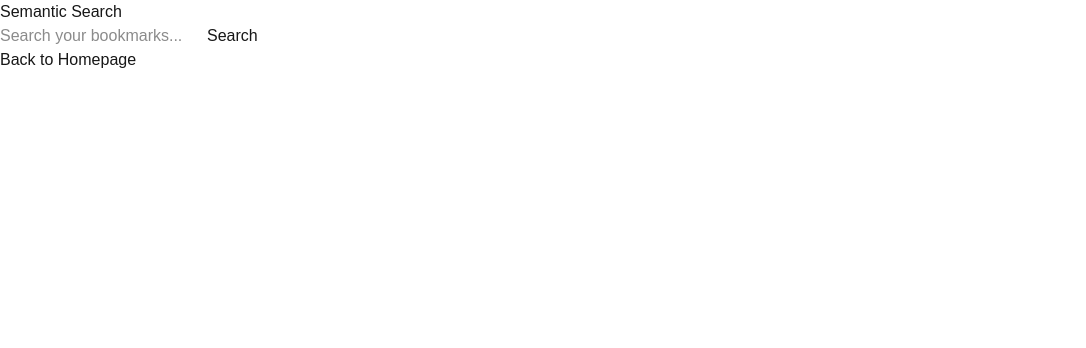
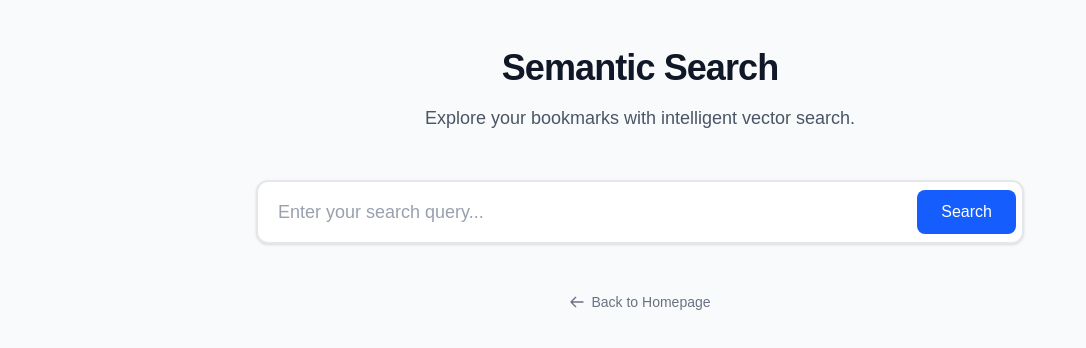
Before and after one commit to binay-das/mnemonic-ai, a Next.js app: page /search in a window 1280 px wide. Shown: the top 348 px of the page, without its empty margins (0-1086 px from the left). Built offline with nearby package versions, Linux system fonts and the light colour scheme.

Commit message:
semantic search for a bookmark page

```diff
--- a/app/search/page.tsx
+++ b/app/search/page.tsx
@@ -4,10 +4,11 @@ import { useState } from 'react';
 import Link from 'next/link';
 
 export default function SearchPage() {
-    const [query, setQuery] = useState('');
-    const [results, setResults] = useState([]);
-    const [loading, setLoading] = useState(false);
-    const [error, setError] = useState('');
+    const [query, setQuery] = useState<string>('');
+    const [results, setResults] = useState<any[]>([]);
+    const [loading, setLoading] = useState<boolean>(false);
+    const [error, setError] = useState<string>('');
+    const [hasSearched, setHasSearched] = useState<boolean>(false);
 
     async function handleSearch(e: React.FormEvent) {
         e.preventDefault();
@@ -18,6 +19,7 @@ export default function SearchPage() {
 
         setLoading(true);
         setError('');
+        setHasSearched(true);
 
         try {
             const response = await fetch(`/api/search?q=${encodeURIComponent(query)}`);
@@ -37,44 +39,123 @@ export default function SearchPage() {
     }
 
     return (
-        <div>
-            <h1>Semantic Search</h1>
+        <div className="min-h-screen bg-gray-50 dark:bg-zinc-950 py-12 px-4 sm:px-6 lg:px-8">
+            <div className="max-w-3xl mx-auto">
+                <div className="mb-12 text-center">
+                    <h1 className="text-4xl font-extrabold text-gray-900 dark:text-white mb-4 tracking-tight">
+                        Semantic Search
+                    </h1>
+                    <p className="text-lg text-gray-600 dark:text-gray-400">
+                        Explore your bookmarks with intelligent vector search.
+                    </p>
+                </div>
 
-            <form onSubmit={handleSearch}>
+                <form onSubmit={handleSearch} className="mb-10">
+                    <div className="relative flex items-center">
                         <input
                             type="text"
                             value={query}
                             onChange={(e) => setQuery(e.target.value)}
-                    placeholder="Search your bookmarks..."
+                            placeholder="Enter your search query..."
+                            className="w-full px-5 py-4 text-lg bg-white dark:bg-zinc-900 border-2 border-gray-200 dark:border-zinc-800 rounded-xl focus:outline-none focus:border-blue-500 dark:focus:border-blue-500 focus:ring-4 focus:ring-blue-500/10 text-gray-900 dark:text-white placeholder-gray-400 dark:placeholder-zinc-500 shadow-sm transition-colors duration-200"
                         />
-                <button type="submit">Search</button>
+                        <button
+                            type="submit"
+                            className="absolute right-2 px-6 py-2.5 bg-blue-600 hover:bg-blue-700 text-white font-medium rounded-lg transition-colors duration-200"
+                        >
+                            Search
+                        </button>
+                    </div>
                 </form>
 
-            {loading && <p>Searching...</p>}
+                {loading && (
+                    <div className="py-12 text-center">
+                        <div className="inline-block w-8 h-8 border-[3px] border-current border-t-transparent text-blue-600 rounded-full animate-spin" role="status" aria-label="loading">
+                        </div>
+                        <p className="mt-4 text-gray-500 dark:text-gray-400 font-medium">Searching embeddings...</p>
+                    </div>
+                )}
 
-            {error && <p>{error}</p>}
+                {error && (
+                    <div className="bg-red-50 dark:bg-red-900/10 border-l-4 border-red-500 p-4 mb-8 rounded-r-lg">
+                        <div className="flex">
+                            <div className="shrink-0">
+                                <svg className="h-5 w-5 text-red-500" viewBox="0 0 20 20" fill="currentColor">
+                                    <path fillRule="evenodd" d="M10 18a8 8 0 100-16 8 8 0 000 16zM8.707 7.293a1 1 0 00-1.414 1.414L8.586 10l-1.293 1.293a1 1 0 101.414 1.414L10 11.414l1.293 1.293a1 1 0 001.414-1.414L11.414 10l1.293-1.293a1 1 0 00-1.414-1.414L10 8.586 8.707 7.293z" clipRule="evenodd" />
+                                </svg>
+                            </div>
+                            <div className="ml-3">
+                                <p className="text-sm text-red-700 dark:text-red-400">{error}</p>
+                            </div>
+                        </div>
+                    </div>
+                )}
 
                 {results.length > 0 && (
-                <ul>
+                    <div className="space-y-4">
+                        <h2 className="text-sm font-semibold text-gray-400 dark:text-zinc-500 uppercase tracking-wider mb-4">
+                            Search Results
+                        </h2>
                         {results.map((result: any) => (
-                        <li key={result.id}>
-                            <a href={result.url} target="_blank" rel="noopener noreferrer">
+                            <div
+                                key={result.id}
+                                className="group bg-white dark:bg-zinc-900 rounded-xl p-6 border border-gray-200 dark:border-zinc-800 hover:border-blue-300 dark:hover:border-blue-900 shadow-sm hover:shadow-md transition-all duration-200"
+                            >
+                                <div className="flex justify-between items-start gap-4">
+                                    <div className="flex-1 min-w-0">
+                                        <a
+                                            href={result.url}
+                                            target="_blank"
+                                            rel="noopener noreferrer"
+                                            className="block text-lg font-semibold text-gray-900 dark:text-white group-hover:text-blue-600 dark:group-hover:text-blue-400 transition-colors"
+                                        >
                                             {result.title}
                                         </a>
-                            <span> (Similarity: {(result.similarity * 100).toFixed(0)}%)</span>
-                            {result.description && <p>{result.description}</p>}
-                        </li>
+                                        <div className="mt-1 flex items-center text-sm text-gray-500 dark:text-zinc-500">
+                                            <span className="truncate max-w-[300px]">{result.url}</span>
+                                        </div>
+                                    </div>
+                                    <div className="shrink-0">
+                                        <span className={`inline-flex items-center px-2.5 py-0.5 rounded-full text-xs font-medium ${result.similarity > 0.8
+                                            ? 'bg-green-100 text-green-800 dark:bg-green-900/30 dark:text-green-400'
+                                            : result.similarity > 0.6
+                                                ? 'bg-blue-100 text-blue-800 dark:bg-blue-900/30 dark:text-blue-400'
+                                                : 'bg-gray-100 text-gray-800 dark:bg-zinc-800 dark:text-zinc-400'
+                                            }`}>
+                                            {(result.similarity * 100).toFixed(0)}% match
+                                        </span>
+                                    </div>
+                                </div>
+                                {result.description && (
+                                    <p className="mt-3 text-base text-gray-600 dark:text-zinc-400 line-clamp-2">
+                                        {result.description}
+                                    </p>
+                                )}
+                            </div>
                         ))}
-                </ul>
+                    </div>
                 )}
 
-            {!loading && !error && results.length === 0 && query && (
-                <p>No results found. Try a different search term.</p>
+                {!loading && !error && results.length === 0 && hasSearched && (
+                    <div className="text-center py-16 bg-white dark:bg-zinc-900 rounded-xl border border-dashed border-gray-300 dark:border-zinc-800">
+                        <svg className="mx-auto h-12 w-12 text-gray-400 dark:text-zinc-600" fill="none" stroke="currentColor" viewBox="0 0 24 24">
+                            <path strokeLinecap="round" strokeLinejoin="round" strokeWidth="2" d="M9.172 16.172a4 4 0 015.656 0M9 10h.01M15 10h.01M21 12a9 9 0 11-18 0 9 9 0 0118 0z" />
+                        </svg>
+                        <p className="mt-4 text-gray-500 dark:text-zinc-400 text-lg">No matches found for "{query}"</p>
+                        <p className="text-gray-400 dark:text-zinc-500 text-sm mt-2">Try different keywords or check your spelling.</p>
+                    </div>
                 )}
 
-            <p>
-                <Link href="/">Back to Homepage</Link>
-            </p>
+                <div className="mt-12 text-center text-sm">
+                    <Link
+                        href="/"
+                        className="text-gray-500 hover:text-gray-900 dark:text-zinc-500 dark:hover:text-zinc-300 transition-colors inline-flex items-center gap-1.5"
+                    >
+                        <svg className="w-4 h-4" fill="none" stroke="currentColor" viewBox="0 0 24 24"><path strokeLinecap="round" strokeLinejoin="round" strokeWidth="2" d="M10 19l-7-7m0 0l7-7m-7 7h18" /></svg>
+                        Back to Homepage
+                    </Link>
+                </div>
+            </div>
         </div>
     );
 }
```
Lines whose indentation alone changed are shown as unchanged.
